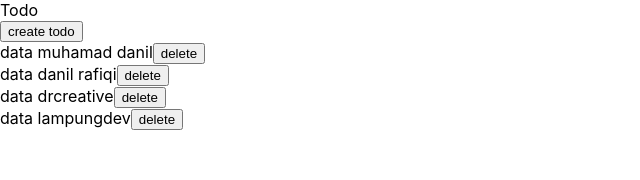
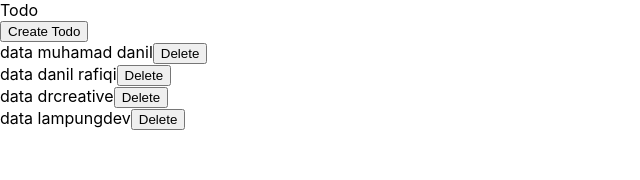
Before and after one commit to danilrafiqi/react-tutorial, a React (Create React App) app: page /todo in a window 1280 px wide. Shown: the top 180 px of the page, without its empty margins (0-640 px from the left). Built offline with nearby package versions, Linux system fonts and the light colour scheme.

Commit message:
video 38

```diff
--- a/src/containers/pages/todo/index.tsx
+++ b/src/containers/pages/todo/index.tsx
@@ -14,12 +14,12 @@ const Todo = () => {
       <button onClick={() => {
         dispatch(action.todoAdd("mdanil"))
       }}>
-        create todo
+        Create Todo
       </button>
       {todoState.todo.map((v: string, i: number) => {
         return <div key={i.toString()}> data {v}
           <button onClick={() => dispatch(action.todoDelete(i))}>
-            delete
+            Delete
         </button>
         </div>
       })}
```
